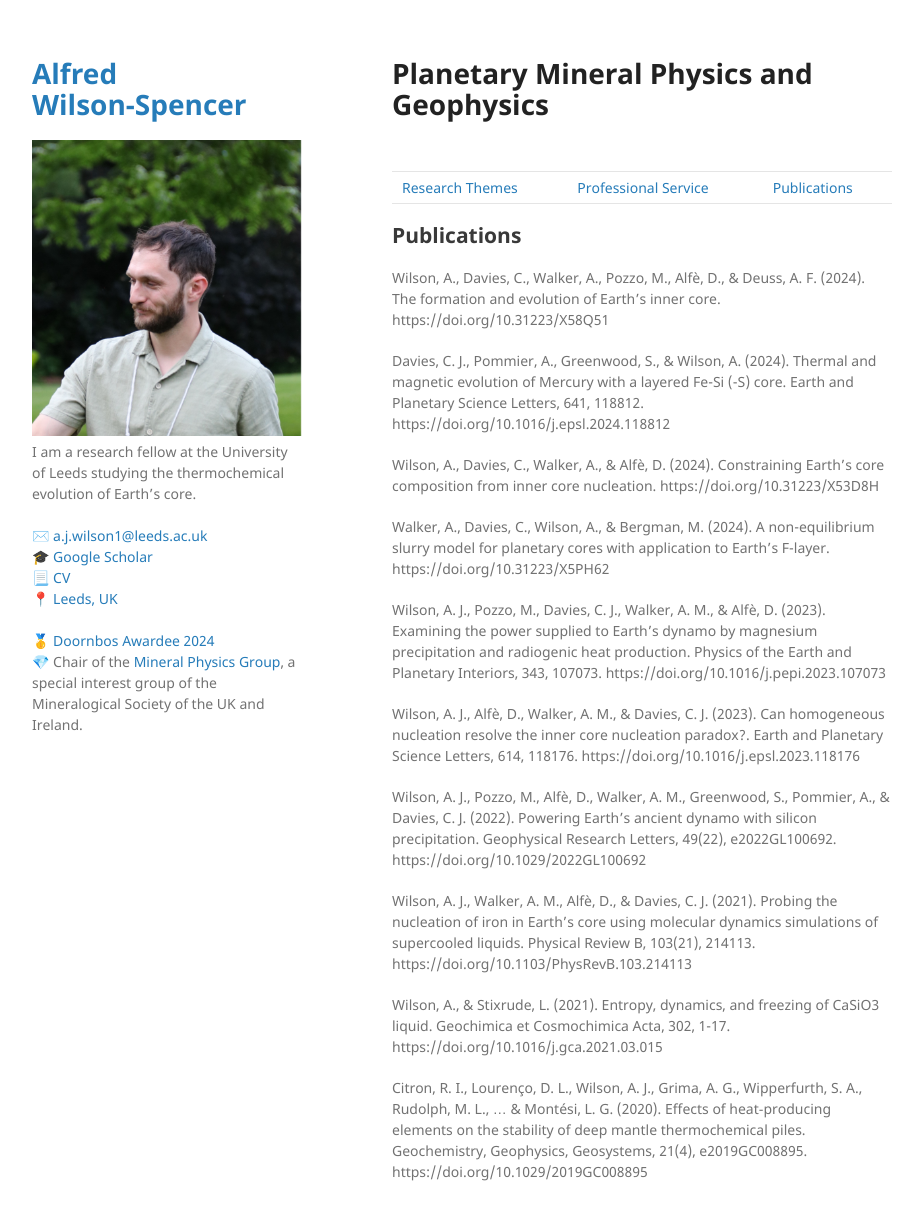
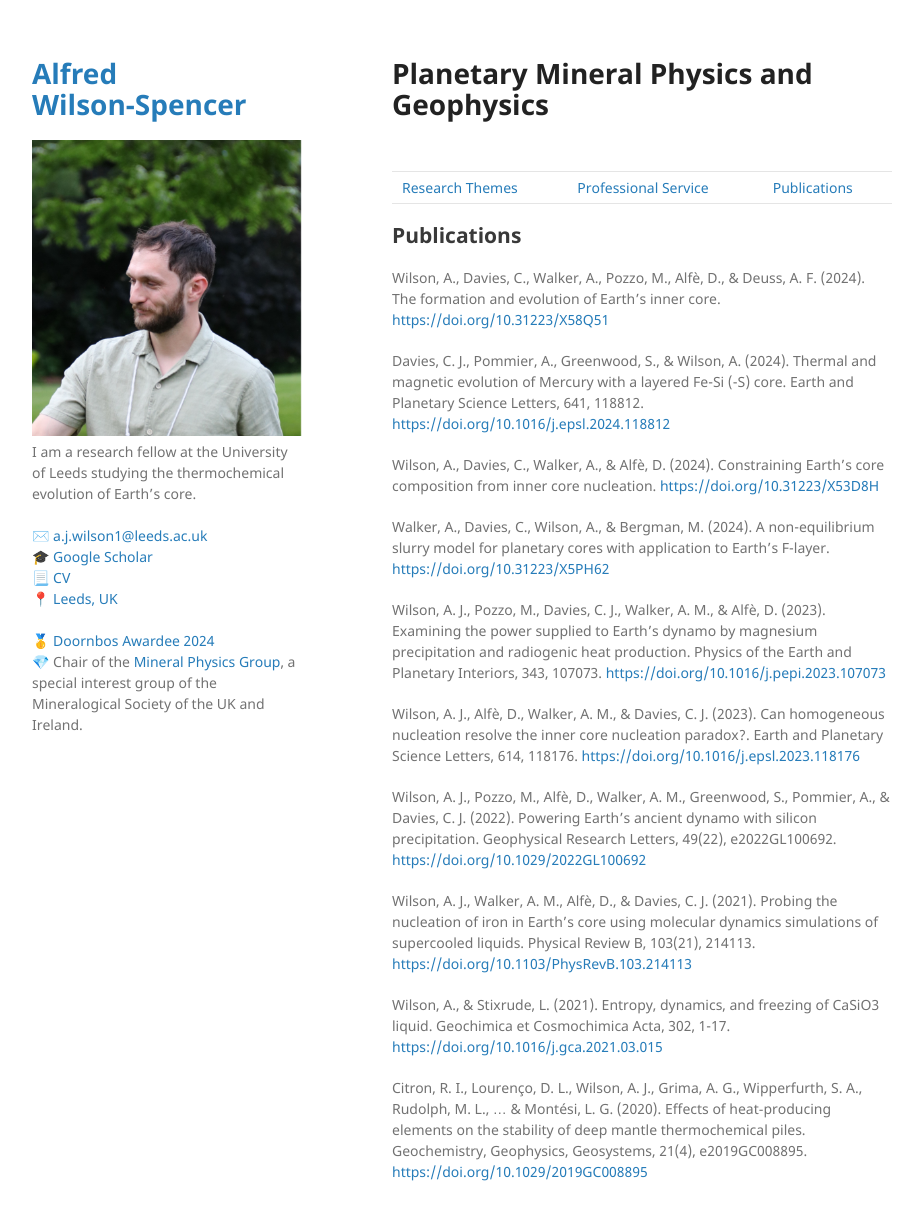
Before and after one commit to Fwilson93/Portfolio, a Jekyll site: the page built from publications.md, in a window 1280 px wide and 1252 px high. Shown: the top 1220 px of the window, without its empty margins (178-1101 px from the left). Built offline with Jekyll 4.4.1, drawn with Linux system fonts in a browser that asks for light colours; our own code applies the rules of GitHub Pages for plain Markdown files; part of the change alters nothing that is shown.

```diff
--- a/publications.md
+++ b/publications.md
@@ -10,22 +10,22 @@ layout: default
 
 ## Publications
 
-Wilson, A., Davies, C., Walker, A., Pozzo, M., Alfè, D., & Deuss, A. F. (2024). The formation and evolution of Earth’s inner core. https://doi.org/10.31223/X58Q51
+Wilson, A., Davies, C., Walker, A., Pozzo, M., Alfè, D., & Deuss, A. F. (2024). The formation and evolution of Earth’s inner core. <a href="https://doi.org/10.31223/X58Q51">https://doi.org/10.31223/X58Q51</a>
 
-Davies, C. J., Pommier, A., Greenwood, S., & Wilson, A. (2024). Thermal and magnetic evolution of Mercury with a layered Fe-Si (-S) core. Earth and Planetary Science Letters, 641, 118812. https://doi.org/10.1016/j.epsl.2024.118812
+Davies, C. J., Pommier, A., Greenwood, S., & Wilson, A. (2024). Thermal and magnetic evolution of Mercury with a layered Fe-Si (-S) core. Earth and Planetary Science Letters, 641, 118812. <a href="https://doi.org/10.1016/j.epsl.2024.118812">https://doi.org/10.1016/j.epsl.2024.118812</a>
 
-Wilson, A., Davies, C., Walker, A., & Alfè, D. (2024). Constraining Earth's core composition from inner core nucleation. https://doi.org/10.31223/X53D8H
+Wilson, A., Davies, C., Walker, A., & Alfè, D. (2024). Constraining Earth's core composition from inner core nucleation. <a href="https://doi.org/10.31223/X53D8H">https://doi.org/10.31223/X53D8H</a>
 
-Walker, A., Davies, C., Wilson, A., & Bergman, M. (2024). A non-equilibrium slurry model for planetary cores with application to Earth’s F-layer. https://doi.org/10.31223/X5PH62
+Walker, A., Davies, C., Wilson, A., & Bergman, M. (2024). A non-equilibrium slurry model for planetary cores with application to Earth’s F-layer. <a href="https://doi.org/10.31223/X5PH62">https://doi.org/10.31223/X5PH62</a>
 
-Wilson, A. J., Pozzo, M., Davies, C. J., Walker, A. M., & Alfè, D. (2023). Examining the power supplied to Earth's dynamo by magnesium precipitation and radiogenic heat production. Physics of the Earth and Planetary Interiors, 343, 107073. https://doi.org/10.1016/j.pepi.2023.107073
+Wilson, A. J., Pozzo, M., Davies, C. J., Walker, A. M., & Alfè, D. (2023). Examining the power supplied to Earth's dynamo by magnesium precipitation and radiogenic heat production. Physics of the Earth and Planetary Interiors, 343, 107073. <a href="https://doi.org/10.1016/j.pepi.2023.107073">https://doi.org/10.1016/j.pepi.2023.107073</a>
 
-Wilson, A. J., Alfè, D., Walker, A. M., & Davies, C. J. (2023). Can homogeneous nucleation resolve the inner core nucleation paradox?. Earth and Planetary Science Letters, 614, 118176. https://doi.org/10.1016/j.epsl.2023.118176
+Wilson, A. J., Alfè, D., Walker, A. M., & Davies, C. J. (2023). Can homogeneous nucleation resolve the inner core nucleation paradox?. Earth and Planetary Science Letters, 614, 118176. <a href="https://doi.org/10.1016/j.epsl.2023.118176">https://doi.org/10.1016/j.epsl.2023.118176</a>
 
-Wilson, A. J., Pozzo, M., Alfè, D., Walker, A. M., Greenwood, S., Pommier, A., & Davies, C. J. (2022). Powering Earth's ancient dynamo with silicon precipitation. Geophysical Research Letters, 49(22), e2022GL100692. https://doi.org/10.1029/2022GL100692
+Wilson, A. J., Pozzo, M., Alfè, D., Walker, A. M., Greenwood, S., Pommier, A., & Davies, C. J. (2022). Powering Earth's ancient dynamo with silicon precipitation. Geophysical Research Letters, 49(22), e2022GL100692. <a href="https://doi.org/10.1029/2022GL100692">https://doi.org/10.1029/2022GL100692</a>
 
-Wilson, A. J., Walker, A. M., Alfè, D., & Davies, C. J. (2021). Probing the nucleation of iron in Earth's core using molecular dynamics simulations of supercooled liquids. Physical Review B, 103(21), 214113. https://doi.org/10.1103/PhysRevB.103.214113
+Wilson, A. J., Walker, A. M., Alfè, D., & Davies, C. J. (2021). Probing the nucleation of iron in Earth's core using molecular dynamics simulations of supercooled liquids. Physical Review B, 103(21), 214113. <a href="https://doi.org/10.1103/PhysRevB.103.214113">https://doi.org/10.1103/PhysRevB.103.214113</a>
 
-Wilson, A., & Stixrude, L. (2021). Entropy, dynamics, and freezing of CaSiO3 liquid. Geochimica et Cosmochimica Acta, 302, 1-17. https://doi.org/10.1016/j.gca.2021.03.015
+Wilson, A., & Stixrude, L. (2021). Entropy, dynamics, and freezing of CaSiO3 liquid. Geochimica et Cosmochimica Acta, 302, 1-17. <a href="https://doi.org/10.1016/j.gca.2021.03.015">https://doi.org/10.1016/j.gca.2021.03.015</a>
 
-Citron, R. I., Lourenço, D. L., Wilson, A. J., Grima, A. G., Wipperfurth, S. A., Rudolph, M. L., ... & Montési, L. G. (2020). Effects of heat‐producing elements on the stability of deep mantle thermochemical piles. Geochemistry, Geophysics, Geosystems, 21(4), e2019GC008895. https://doi.org/10.1029/2019GC008895
+Citron, R. I., Lourenço, D. L., Wilson, A. J., Grima, A. G., Wipperfurth, S. A., Rudolph, M. L., ... & Montési, L. G. (2020). Effects of heat‐producing elements on the stability of deep mantle thermochemical piles. Geochemistry, Geophysics, Geosystems, 21(4), e2019GC008895. <a href="https://doi.org/10.1029/2019GC008895">https://doi.org/10.1029/2019GC008895
```
